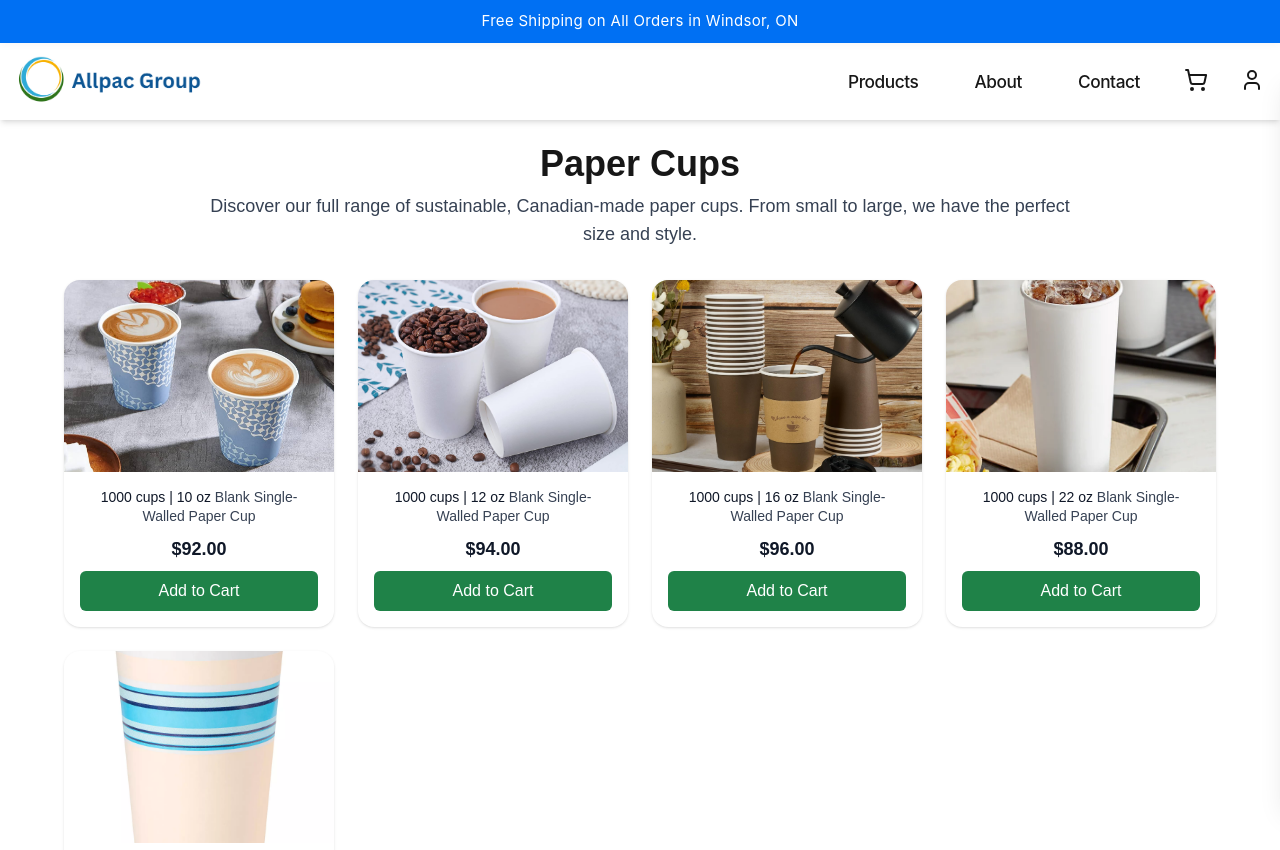
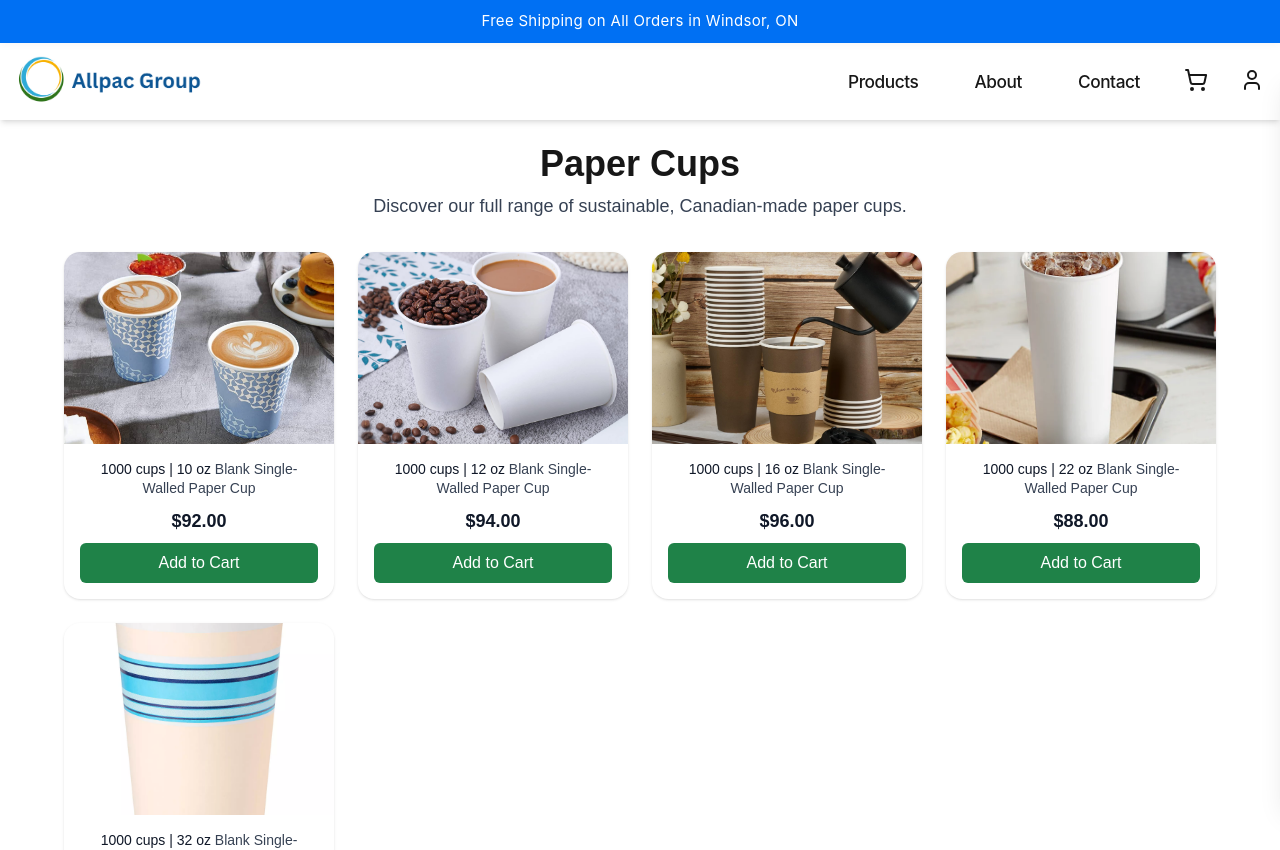
Before and after one commit to Emadedin1/allpacstore, a Next.js app: page /products/cups in a window 1280 px wide. Shown: the top 850 px of the page. Built offline with nearby package versions, Linux system fonts and the light colour scheme.

Commit message:
Update page.jsx

```diff
--- a/src/app/products/cups/page.jsx
+++ b/src/app/products/cups/page.jsx
@@ -9,7 +9,7 @@ export default function PaperCupsPage() {
       <div className="max-w-4xl mx-auto text-center">
         <h1 className="text-4xl font-bold mb-2">Paper Cups</h1>
         <p className="text-lg text-gray-700">
-          Discover our full range of sustainable, Canadian-made paper cups. From small to large, we have the perfect size and style.
+          Discover our full range of sustainable, Canadian-made paper cups.
         </p>
       </div>
 
```
